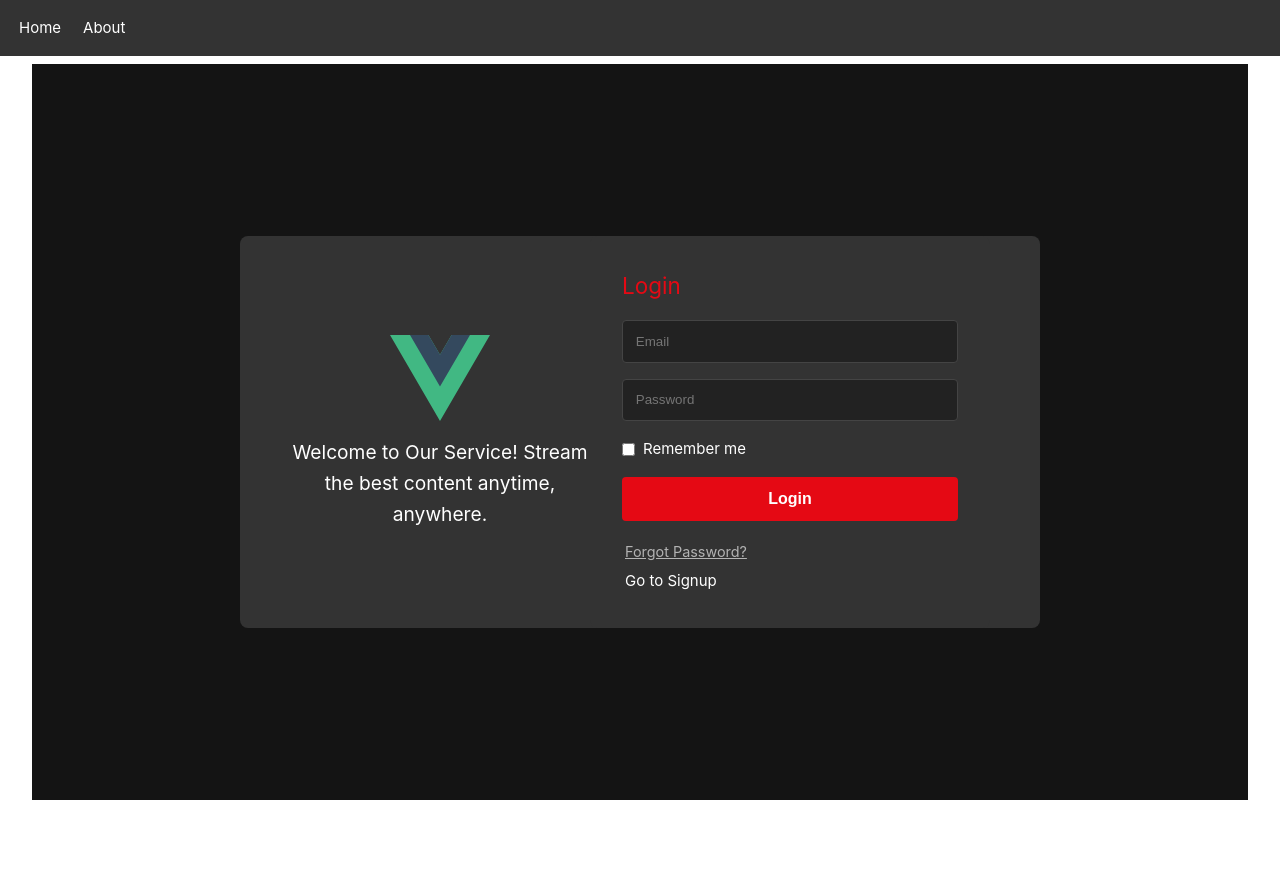
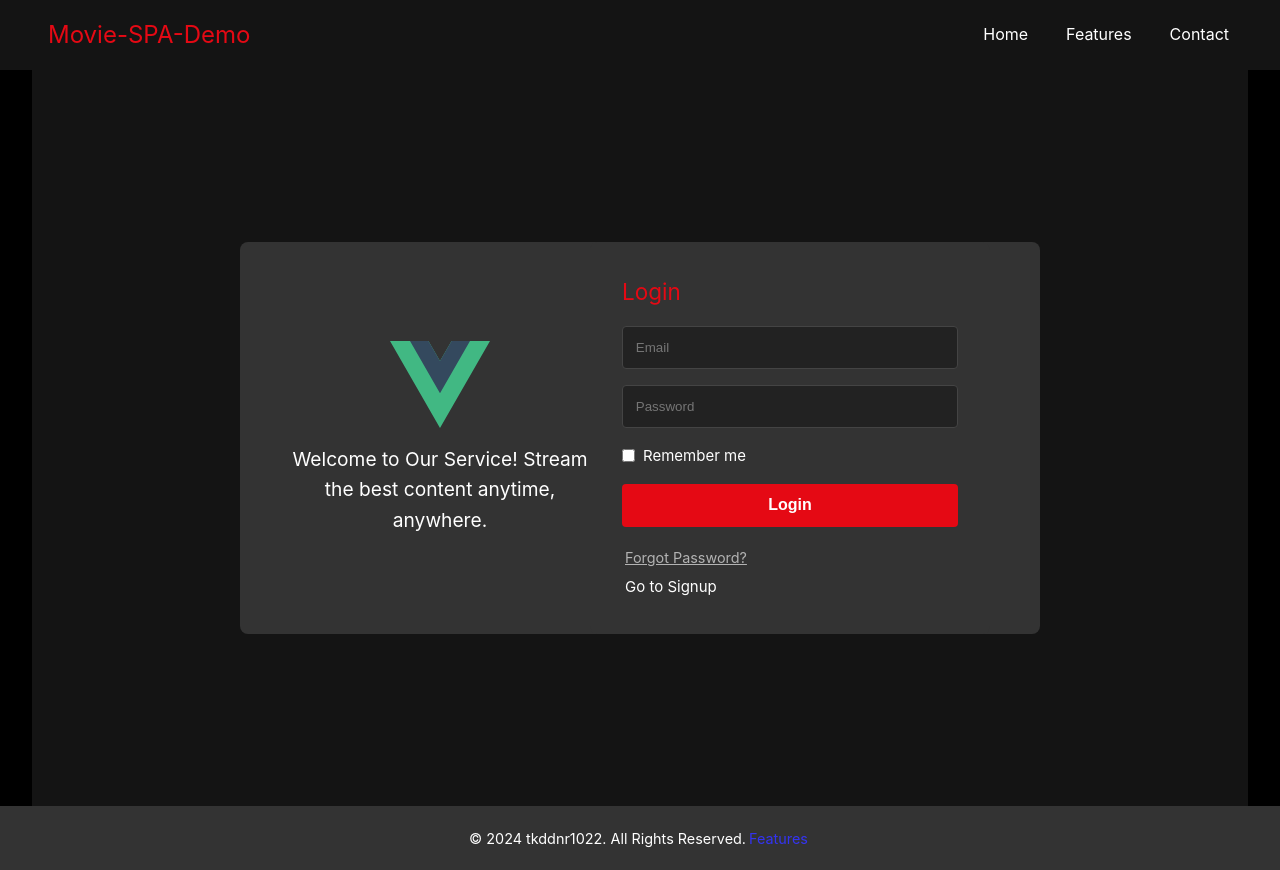
Before and after one commit to tkddnr1022/Movie-SPA-Demo, a Vue app: page / in a window 1280 px wide. Before the commit the page ends 800 px from the top, so only its background shows below. Built offline with nearby package versions, Linux system fonts and the light colour scheme.

Commit message:
Feat: add navbar, footer

```diff
--- a/src/App.vue
+++ b/src/App.vue
@@ -1,41 +1,22 @@
 <template>
-  <header>
-      <nav>
-        <RouterLink to="/">Home</RouterLink>
-        <RouterLink to="/about">About</RouterLink>
-      </nav>
-    </header>
+  <!--Todo: 로그인 페이지에서 Navbar 숨김-->
+  <Navbar />
   <div class="container">
     <RouterView />
   </div>
+  <Footer />
 </template>
 
 <script setup>
-import { RouterLink, RouterView } from 'vue-router';
+import { RouterView } from 'vue-router';
+import Footer from './components/Footer.vue';
+import Navbar from './components/Navbar.vue';
 </script>
 
 <style scoped>
 .container {
-  padding: 4rem 2rem 2rem 2rem;
-  height: 100svh;
-  width: 100svw;
-}
-
-header {
-  position: fixed;
+  padding: 0rem 2rem 0rem 2rem;
   width: 100%;
-  padding: 1rem;
-  background-color: #333;
-  color: white;
-}
-
-nav a {
-  color: white;
-  margin-right: 1rem;
-  text-decoration: none;
-}
-
-nav a:hover {
-  text-decoration: underline;
+  background-color: black;
 }
 </style>
--- /dev/null
+++ b/src/components/Footer.vue
@@ -0,0 +1,26 @@
+<template>
+    <footer class="footer">
+        <p>&copy; 2024 tkddnr1022. All Rights Reserved.</p>
+        <RouterLink to="/features">Features</RouterLink>
+    </footer>
+</template>
+
+<script>
+export default {
+    name: "Footer",
+};
+</script>
+
+<style scoped>
+.footer {
+    height: 8vh;
+    display: flex;
+    align-items: center;
+    justify-content: center;
+    padding: 1rem;
+    background-color: black;
+    color: white;
+    font-size: 0.9rem;
+    opacity: 0.8;
+}
+</style>
--- /dev/null
+++ b/src/components/Navbar.vue
@@ -0,0 +1,72 @@
+<template>
+    <header>
+        <nav class="navbar">
+            <div class="logo">Movie-SPA-Demo</div>
+            <ul class="nav-links">
+                <li>
+                    <RouterLink to="/">Home</RouterLink>
+                </li>
+                <li>
+                    <RouterLink to="/features">Features</RouterLink>
+                </li>
+                <li>
+                    <RouterLink to="/contact">Contact</RouterLink>
+                </li>
+            </ul>
+        </nav>
+    </header>
+</template>
+
+<script>
+import { RouterLink } from 'vue-router';
+
+export default {
+    name: "Navbar",
+    components: {
+        RouterLink,
+    },
+};
+</script>
+
+<style scoped>
+header {
+    position: sticky;
+    top: 0;
+    width: 100%;
+}
+
+.navbar {
+    display: flex;
+    justify-content: space-between;
+    align-items: center;
+    padding: 1rem 3rem;
+    background-color: #141414;
+    color: white;
+    font-size: 1rem;
+    font-weight: bold;
+}
+
+.logo {
+    font-size: 1.5rem;
+    color: #e50914;
+}
+
+.nav-links {
+    display: flex;
+    list-style: none;
+}
+
+.nav-links li {
+    margin-left: 2rem;
+}
+
+.nav-links a {
+    color: white;
+    text-decoration: none;
+    transition: color 0.2s;
+}
+
+.nav-links a:hover {
+    color: #e50914;
+}
+</style>
```
